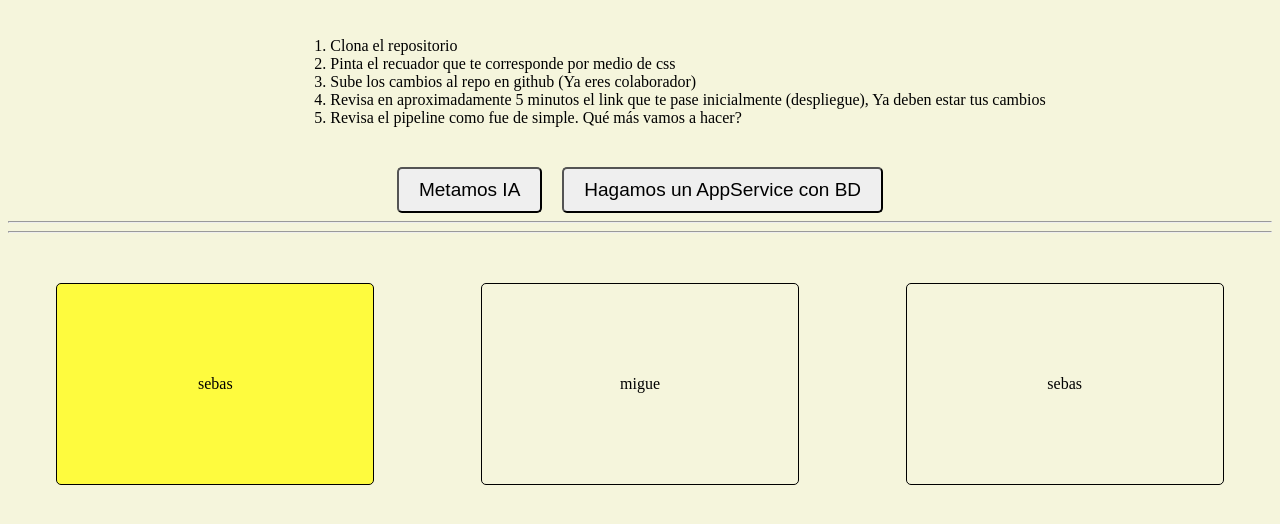
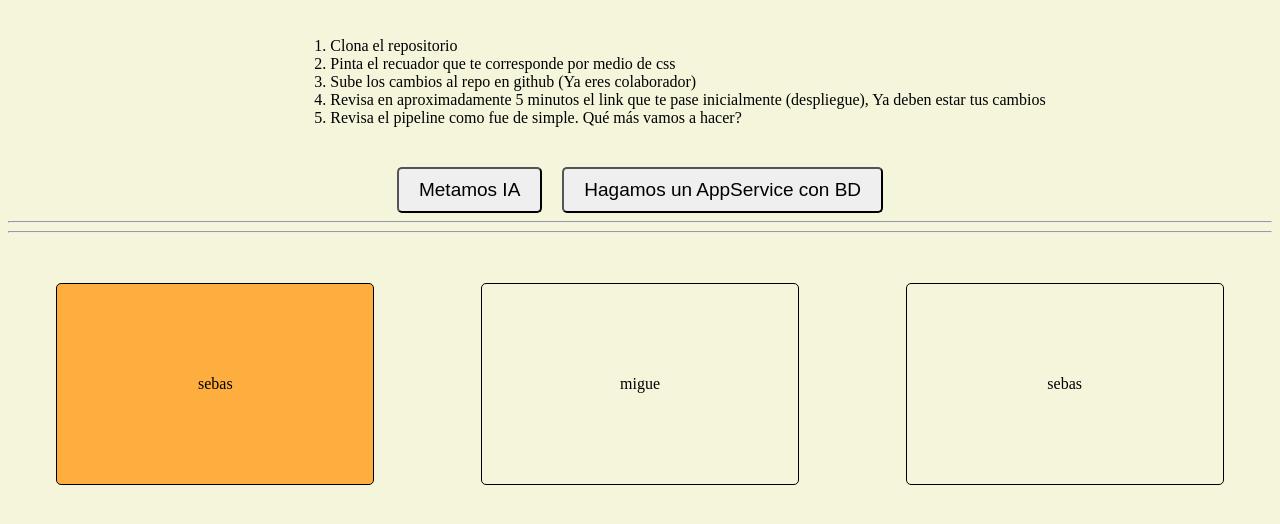
Before and after one commit to sebastianbarrerah/azureAppServiceDemo, a website: page public/index.html in a window 1280 px wide. Shown: the part 106-630 px from the top of the page. Drawn offline with Linux system fonts and the light colour scheme.

Commit message:
style: :lipstick: update color

```diff
--- a/public/style.css
+++ b/public/style.css
@@ -40,7 +40,7 @@ button:hover{
 .size1{
     width: 25%;
     height: 200px;
-    background-color: rgba(255, 252, 47, 0.91);
+    background-color: rgba(255, 168, 47, 0.91);
     border: 1px solid;
     border-radius: 5px;
     display: flex;
```
